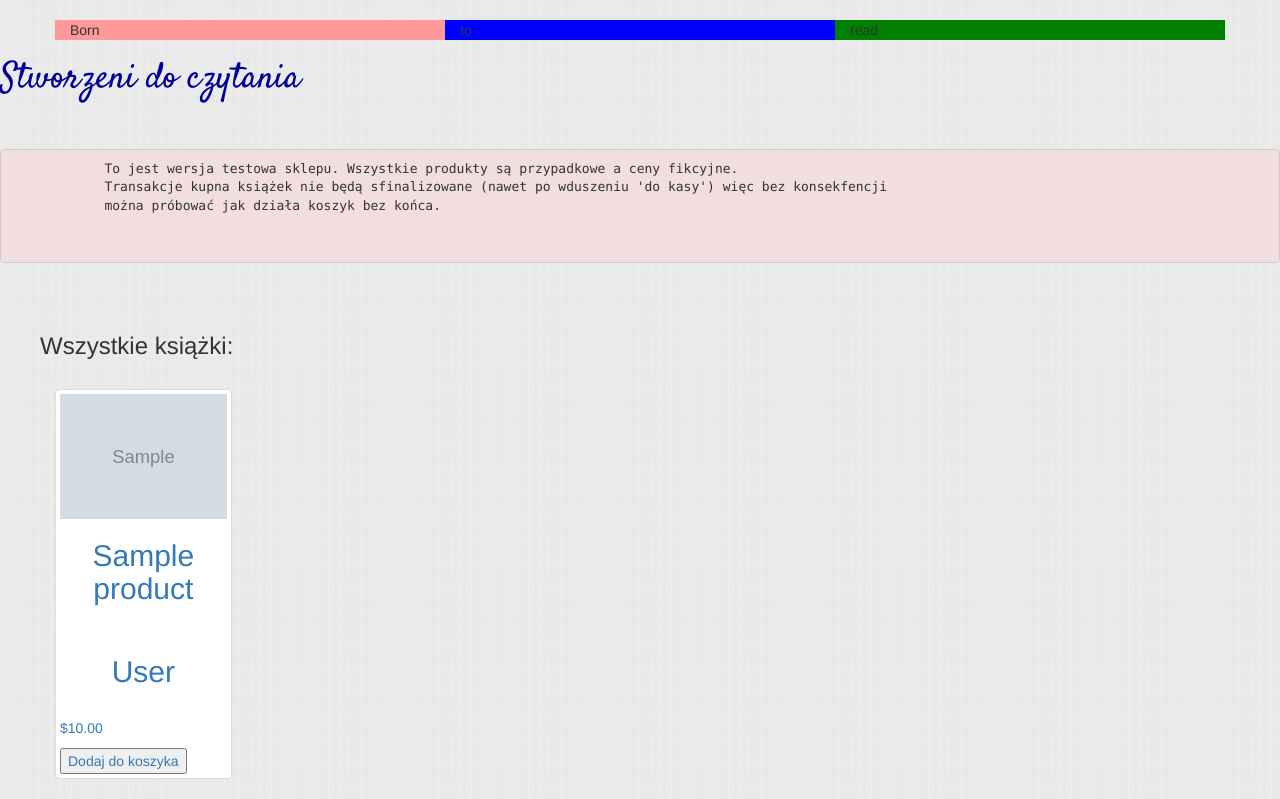
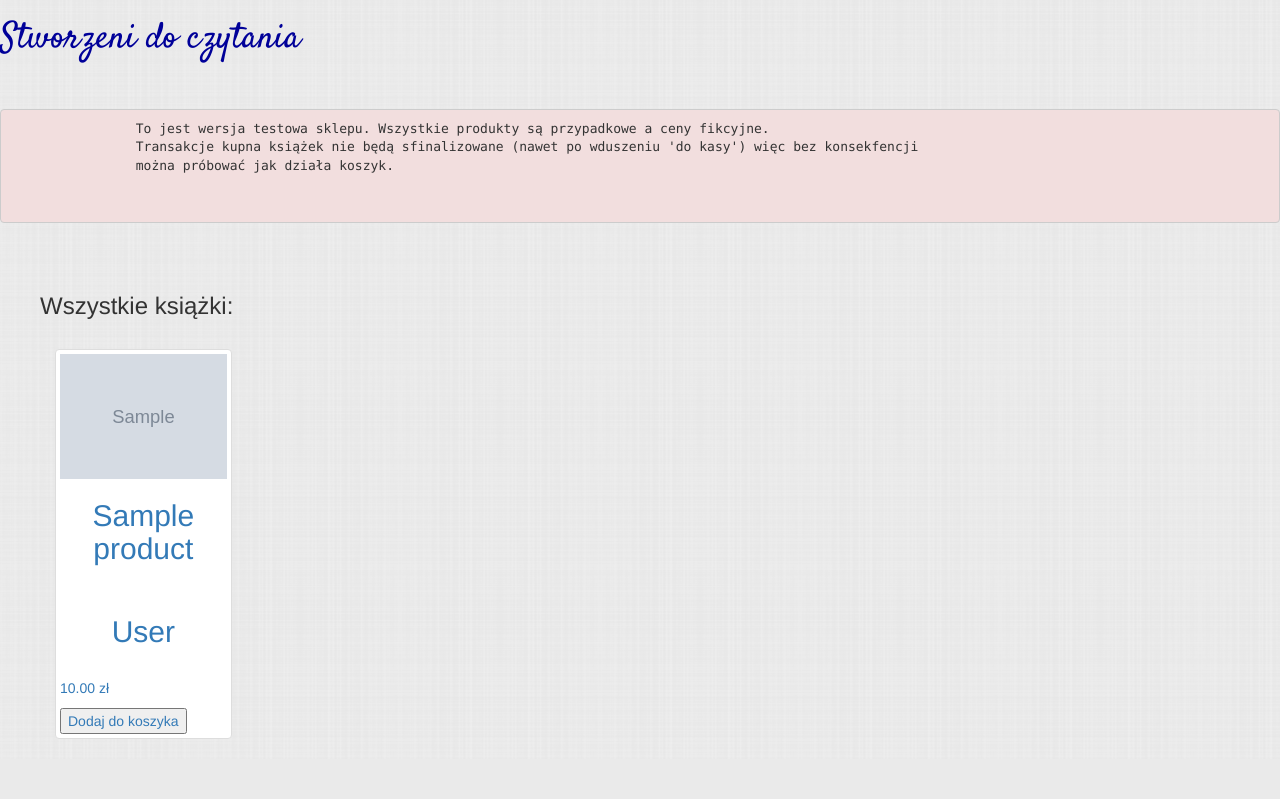
Before and after one commit to agbin/bookstore, a Django app: page /products/ in a window 1280 px wide. Shown: the part 183-982 px from the top of the page. After the commit the page ends 922 px from the top, so only its background shows below. Run offline with Django 3.2, Linux system fonts and the light colour scheme; tables that the repository leaves empty hold one stand-in row (values such as "Sample post"); grey boxes marked "Sample" are stand-in pictures; some libraries are stand-ins or nearby versions.

Commit message:
dalsze poprawki

```diff
--- a/books/bookshop/static/bookshop/style.css
+++ b/books/bookshop/static/bookshop/style.css
@@ -36,3 +36,7 @@ h2 {
 #danger {
      font-size: 3em;
 }
+
+#categories {
+     font-size: 30px;
+}
--- a/books/bookshop/templates/bookshop/base.html
+++ b/books/bookshop/templates/bookshop/base.html
@@ -18,16 +18,10 @@
 
 </head>
 
-<body>
-
-
-
     <!--<nav class="navbar navbar-dark bg-primary">-->
     <!--<nav class="navbar navbar-light" style="background-color: #3232ff;">-->
 
     <nav class="navbar navbar-inverse">
-
-
 
         <p class="container-fluid">
 
@@ -231,20 +225,23 @@
 
 
     </nav>
+<body>
     <nav>
-        <div class="container">
-            <div class="row" font-size="satisfy">
-                <div class="col-md-4" style="background-color: #FF9999">Born</div>
-                <div class="col-md-4" style="background-color: blue">to</div>
-                <div class="col-md-4" style="background-color: green">read</div>
-            </div>
-        </div>
+        <div>
+            <!--<div class="container">-->
+                <!--<div class="row" font-size="satisfy">-->
+                    <!--<div class="col-md-4" style="background-color: #FF9999">Born</div>-->
+                    <!--<div class="col-md-4" style="background-color: blue">to</div>-->
+                    <!--<div class="col-md-4" style="background-color: green">read</div>-->
+                <!--</div>-->
+            <!--</div>-->
 
 
 
 
             {% block title %}
             <div id='book'>
+                <!--<br>-->
                 <div id="font-weight" ><h1><bold> Stworzeni do czytania</bold></h1></div>
             </div><br><br>
 
@@ -252,7 +249,7 @@
             <pre class="bg-danger" id="comment">
                 To jest wersja testowa sklepu. Wszystkie produkty są przypadkowe a ceny fikcyjne.
                 Transakcje kupna książek nie będą sfinalizowane (nawet po wduszeniu 'do kasy') więc bez konsekfencji
-            można próbować jak działa koszyk bez końca.
+                można próbować jak działa koszyk.
 
             </pre>
 
@@ -268,6 +265,7 @@
             </div>
             {% endblock %}
 
+        </div>
     </nav>
 </body>
 </html>
--- a/books/bookshop/templates/bookshop/products_list.html
+++ b/books/bookshop/templates/bookshop/products_list.html
@@ -25,7 +25,7 @@
 
 
                     <!--dodanie do koszyka-->
-                    <p class="price">${{ product.price }}</p>
+                    <p class="price">{{ product.price }} zł</p>
                     <form action="{% url 'cart:cart_add' product.id %}" method="post">
                         {{ cart_product_form }}
                         {% csrf_token %}
```
Also changed, not shown: books/bookshop/templates/bookshop/index.html (+15 -9 lines), books/bookshop/static/bookshop/images/352x500 (1).jpg (added), books/bookshop/static/bookshop/images/hannibal.jpg (added), books/media/products/2018/09/19/352x500_1.jpg (added), books/media/products/2018/09/19/hannibal.jpg (added). Lines whose indentation alone changed are shown as unchanged.
